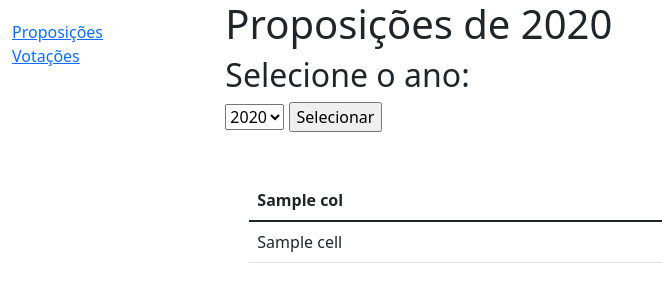
After one commit to htafr/de-olho, a Django app: template proposicoes/templates/proposicoes.html in a window 1280 px wide. The commit adds this page. Shown: the top 302 px of the page, without its empty margins (0-662 px from the left). Run offline with Django 4.2, Linux system fonts and the light colour scheme; the template is opened without the code that fills it: most values are stand-ins (such as "Sample title", 1, 10 or a date in 2020).

Commit message:
WIP: Proposicao page

```diff
--- a/proposicoes/templates/base.html
+++ b/proposicoes/templates/base.html
@@ -15,8 +15,7 @@
       <div class="col-sm-2">
       {% block sidebar %}
         <ul class="sidebar-nav">
-          <li><a href="{% url 'index' %}">Home</a></li>
-          <li><a href="">Proposições</a></li>
+          <li><a href="{% url 'proposicoes' %}">Proposições</a></li>
           <li><a href="">Votações</a></li>
         </ul>
      {% endblock %}
--- /dev/null
+++ b/proposicoes/templates/proposicoes.html
@@ -0,0 +1,46 @@
+{% extends "base.html" %}
+
+<!-- Add additional CSS in static file -->
+{% load static %}
+<link rel="stylesheet" href="{% static 'css/styles.css' %}" />
+
+
+{% block content %}
+<h1>Proposições de {{ year }}</h1>
+<h2>Selecione o ano:</h2>
+<form method="POST" action="">{% csrf_token %}
+    <select name="select_year">
+        {% for i in years %}
+        <option value={{ i }}>{{ i }}</option>
+        {% endfor %}
+    </select>
+    <input type="submit" value="Selecionar"/>
+</form>
+
+<div class="container mt-5">
+    <table class="table">
+        <thead>
+            <tr>
+                {% for col in data.columns %}
+                    {% if col != "uri" %}
+                        <th>{{ col }}</th>
+                    {% endif %}
+                {% endfor %}
+            </tr>
+        </thead>
+        <tbody>
+            {% for index, row in data.iterrows %}
+            <tr>
+                {% for cell in row %}
+                    {% if cell == row.id %}
+                        <td><a href={{ row.uri }}>{{ cell }}</a></td>
+                    {% elif cell != row.uri %}
+                        <td>{{ cell }}</td>
+                    {% endif %}
+                {% endfor %}
+            </tr>
+            {% endfor %}
+        </tbody>
+    </table>
+</div>
+{% endblock %}
--- a/proposicoes/urls.py
+++ b/proposicoes/urls.py
@@ -2,5 +2,5 @@ from django.urls import path
 from . import views
 
 urlpatterns = [
-    path('', views.index, name='index'),
+    path('', views.RenderProposicoes, name='proposicoes'),
 ]
--- /dev/null
+++ b/static/css/styles.css
@@ -0,0 +1,5 @@
+.sidebar-nav {
+    margin-top: 20px;
+    padding: 0;
+    list-style: none;
+  }
--- /dev/null
+++ b/static/css/styles.dab00e553a7d.css
@@ -0,0 +1,5 @@
+.sidebar-nav {
+    margin-top: 20px;
+    padding: 0;
+    list-style: none;
+  }
```
Also changed, not shown: proposicoes/templates/index.html (deleted, +0 -45 lines), proposicoes/views.py (+32 -30 lines).
